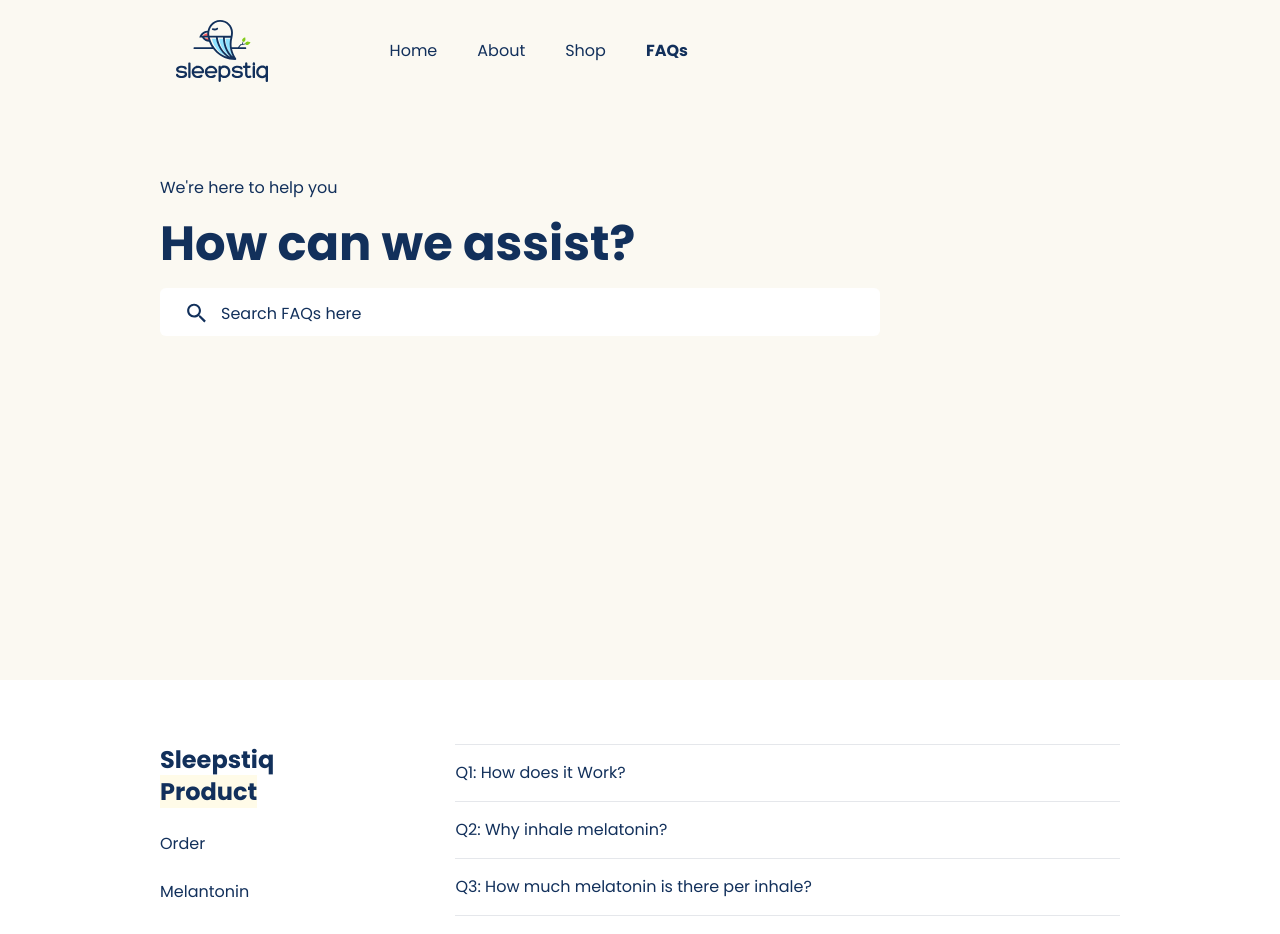
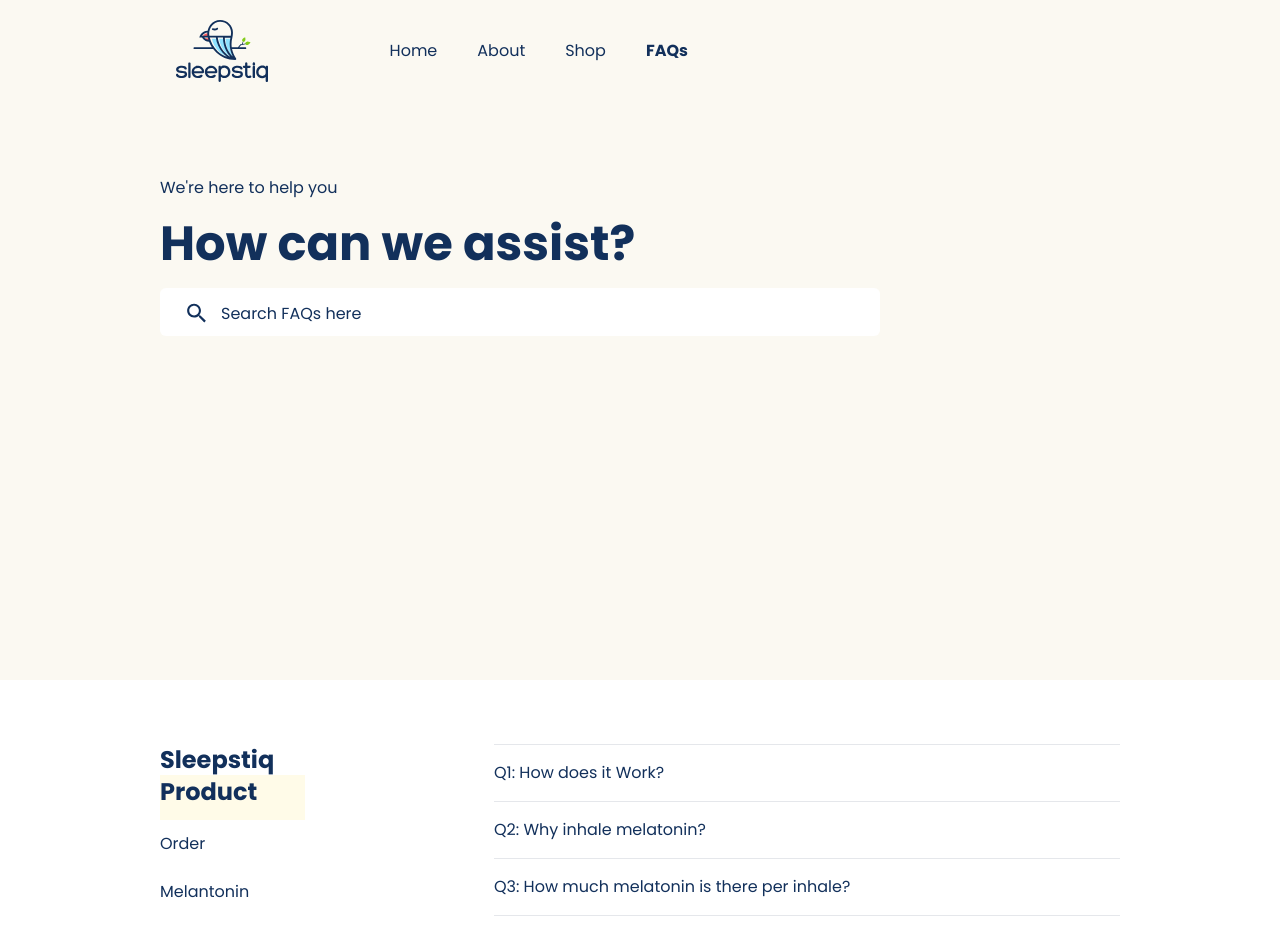
Before and after one commit to Sharkolly/myecurrency-test, a React (Vite) app: page /FAQ in a window 1280 px wide. Shown: the top 934 px of the page. Built offline with nearby package versions, Linux system fonts and the light colour scheme.

Commit message:
first few changes

```diff
--- a/src/components/FAQ/Questions.jsx
+++ b/src/components/FAQ/Questions.jsx
@@ -12,8 +12,8 @@ const Questions = () => {
 
   return (
     <section className="w-9/12 mx-auto flex mt-16 gap-24 max-lg:w-[90%] max-lg:gap-6 max-lg:flex-col">
-      <div className="flex flex-col gap-6 w-[30%] max-lg:w-full">
-        <h2 className="font-bold text-2xl">Sleepstiq <span className="bg-yellowUnderneath ">Product</span> </h2>
+      <div className="flex flex-col gap-6 w-[38%] max-lg:w-full">
+        <h2 className="font-bold text-2xl">Sleepstiq<span className="pb-3 pr-12 bg-yellowUnderneath "> Product</span> </h2>
         <p>Order</p>
         <p>Melantonin</p>
       </div>
--- a/src/components/Home/AboutProduct.jsx
+++ b/src/components/Home/AboutProduct.jsx
@@ -8,7 +8,7 @@ const AboutProduct = () => {
 
       <div className="flex flex-col gap-5">
         <p className='text-sideColor text-sm '>Our Amazing Story</p>
-        <h1 className="text-2xl font-bold mb-4">10k+ Happ<span className="bg-yellowUnderneath">y Customers</span> </h1>
+        <h1 className="text-2xl font-bold mb-4">10k+ Happ<span className="bg-yellowUnderneath pb-3">y Customers</span> </h1>
         <p className='text-sideColor text-sm'>There&apos;s no secret sauce, no wizard behind the curtain. What makes Aerolab tick is an interdisciplinary team with a framework that fosters candid collaboration.</p>
         <div className="flex items-center gap-1">
           <FaCaretRight />
```
